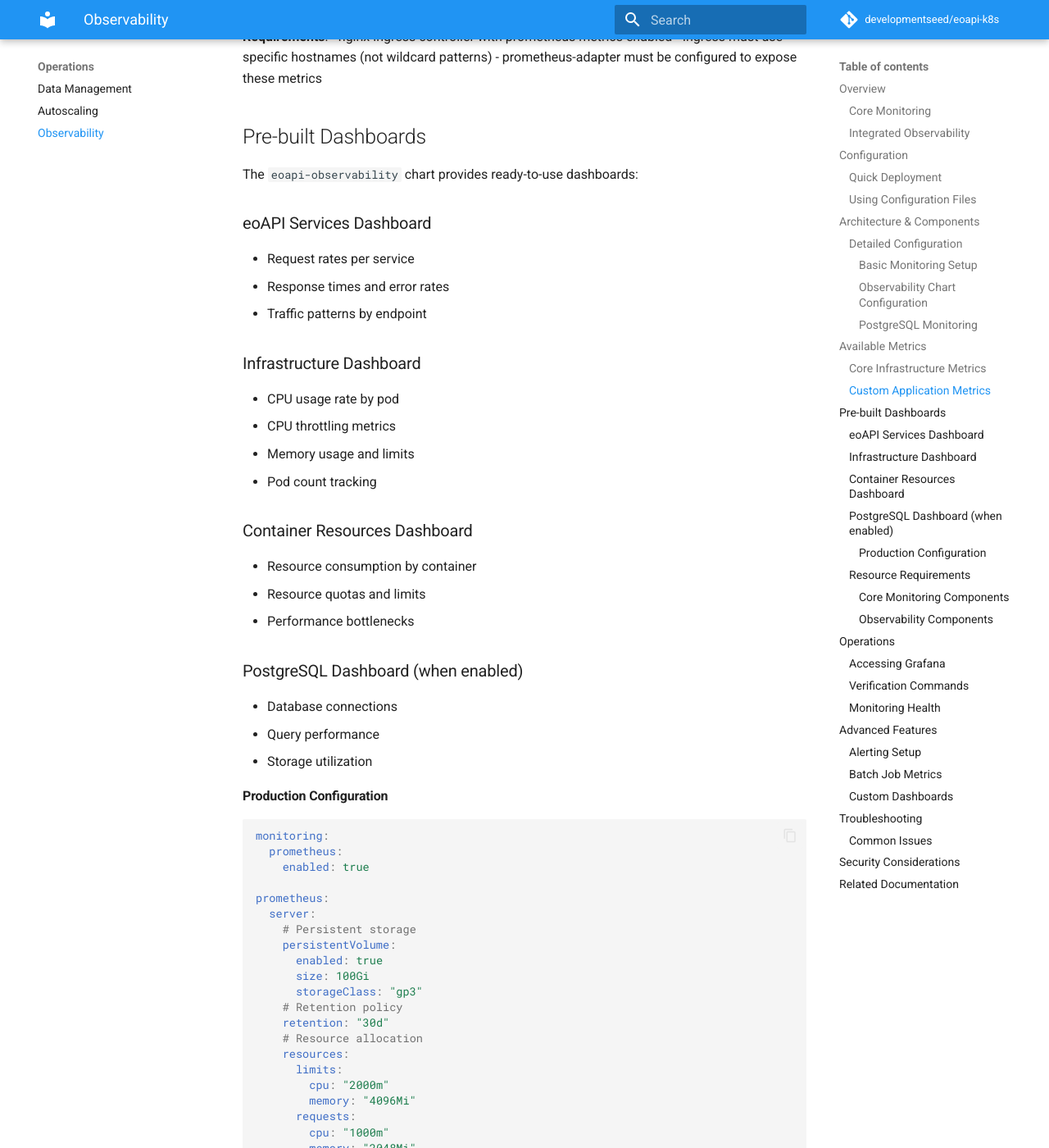
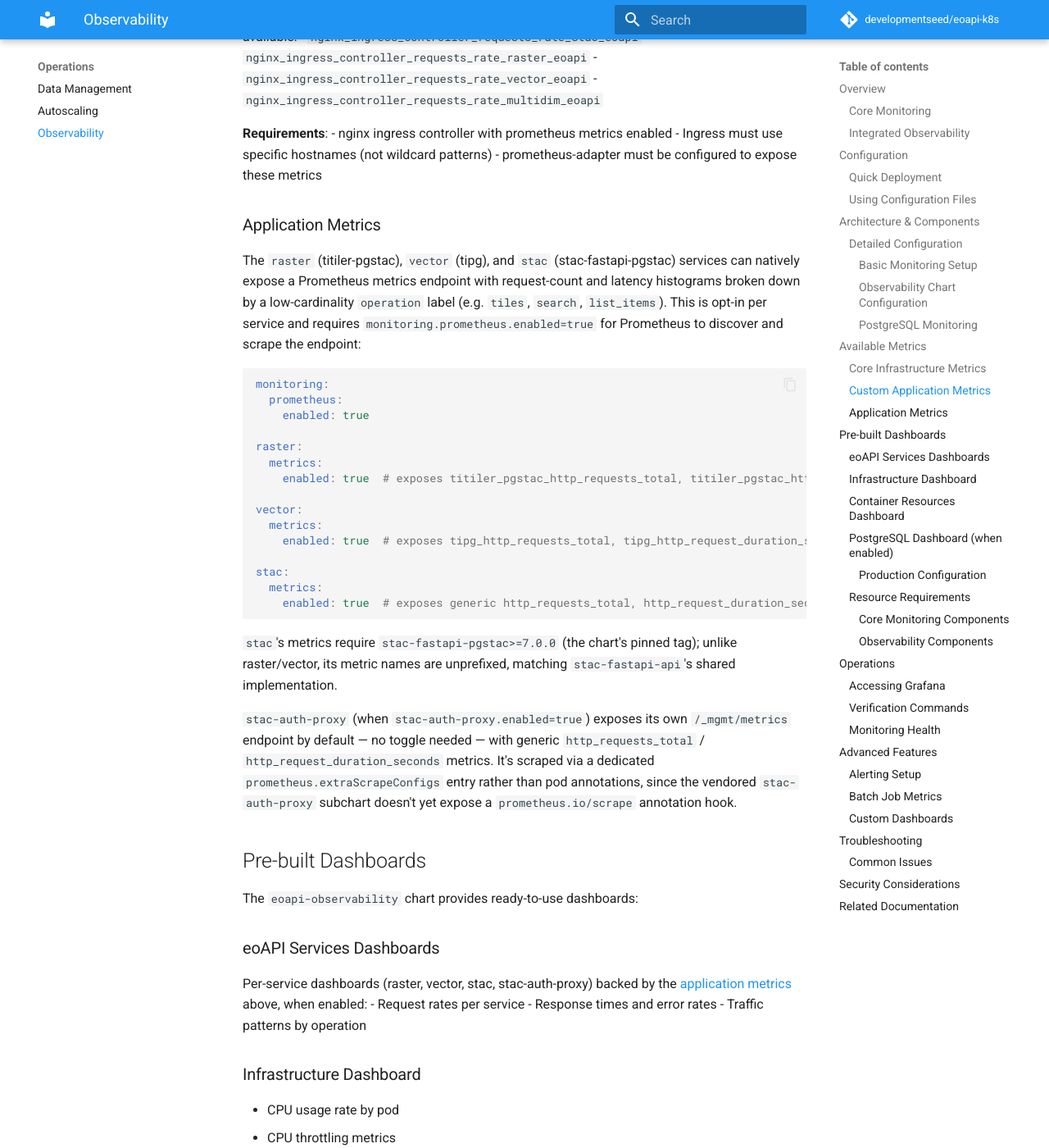
Before and after one commit to developmentseed/eoapi-k8s, an MkDocs documentation site: the page built from docs/observability.md, in a window 1280 px wide and 1400 px high, scrolled down 3212 px. Shown: the whole window at 82% size. Built offline with MkDocs 1.6.1 and Material for MkDocs 9.7.7, drawn with Linux system fonts in a browser that asks for light colours; comment, search, counter and statistics services are not loaded; some of the changed text lies outside the part shown.

Commit message:
fix: wire in stac-fastapi-pgstac metrics support. (#627)

````diff
--- a/docs/observability.md
+++ b/docs/observability.md
@@ -88,15 +88,20 @@
 
 #### Observability Chart Configuration
 
+`observability.grafana.enabled` is only the on/off switch (it's the `condition` on
+the `grafana` dependency in `Chart.yaml`); actual subchart configuration -
+persistence, service type, resources, datasources - must go under the top-level
+`grafana:` key instead, matching the dependency name:
+
 ```yaml
+observability:
+  grafana:
+    enabled: true
+
 # Basic Grafana setup
 grafana:
-  enabled: true
   service:
     type: LoadBalancer
-
-# Connect to external Prometheus (if not using eoapi's Prometheus)
-prometheusUrl: "http://prometheus.monitoring.svc.cluster.local"
 
 # Production Grafana configuration
 grafana:
@@ -142,14 +147,54 @@
 - Ingress must use specific hostnames (not wildcard patterns)
 - prometheus-adapter must be configured to expose these metrics
 
+### Application Metrics
+
+The `raster` (titiler-pgstac), `vector` (tipg), and `stac` (stac-fastapi-pgstac)
+services can natively expose a Prometheus metrics endpoint with request-count and
+latency histograms broken down by a low-cardinality `operation` label (e.g.
+`tiles`, `search`, `list_items`). This is opt-in
+per service and requires `monitoring.prometheus.enabled=true` for Prometheus to
+discover and scrape the endpoint:
+
+```yaml
+monitoring:
+  prometheus:
+    enabled: true
+
+raster:
+  metrics:
+    enabled: true  # exposes titiler_pgstac_http_requests_total, titiler_pgstac_http_request_duration_seconds at /metrics
+
+vector:
+  metrics:
+    enabled: true  # exposes tipg_http_requests_total, tipg_http_request_duration_seconds at /metrics
+
+stac:
+  metrics:
+    enabled: true  # exposes generic http_requests_total, http_request_duration_seconds at /_mgmt/metrics
+```
+
+`stac`'s metrics require `stac-fastapi-pgstac>=7.0.0` (the chart's pinned tag);
+unlike raster/vector, its metric names are unprefixed, matching
+`stac-fastapi-api`'s shared implementation.
+
+`stac-auth-proxy` (when `stac-auth-proxy.enabled=true`) exposes its own
+`/_mgmt/metrics` endpoint by default — no toggle needed — with generic
+`http_requests_total` / `http_request_duration_seconds` metrics. It's scraped via
+a dedicated `prometheus.extraScrapeConfigs` entry rather than pod annotations,
+since the vendored `stac-auth-proxy` subchart doesn't yet expose a
+`prometheus.io/scrape` annotation hook.
+
 ## Pre-built Dashboards
 
 The `eoapi-observability` chart provides ready-to-use dashboards:
 
-### eoAPI Services Dashboard
+### eoAPI Services Dashboards
+Per-service dashboards (raster, vector, stac, stac-auth-proxy) backed by the
+[application metrics](#application-metrics) above, when enabled:
 - Request rates per service
 - Response times and error rates
-- Traffic patterns by endpoint
+- Traffic patterns by operation
 
 ### Infrastructure Dashboard
 - CPU usage rate by pod
````
Also changed, not shown: 15 other files.
